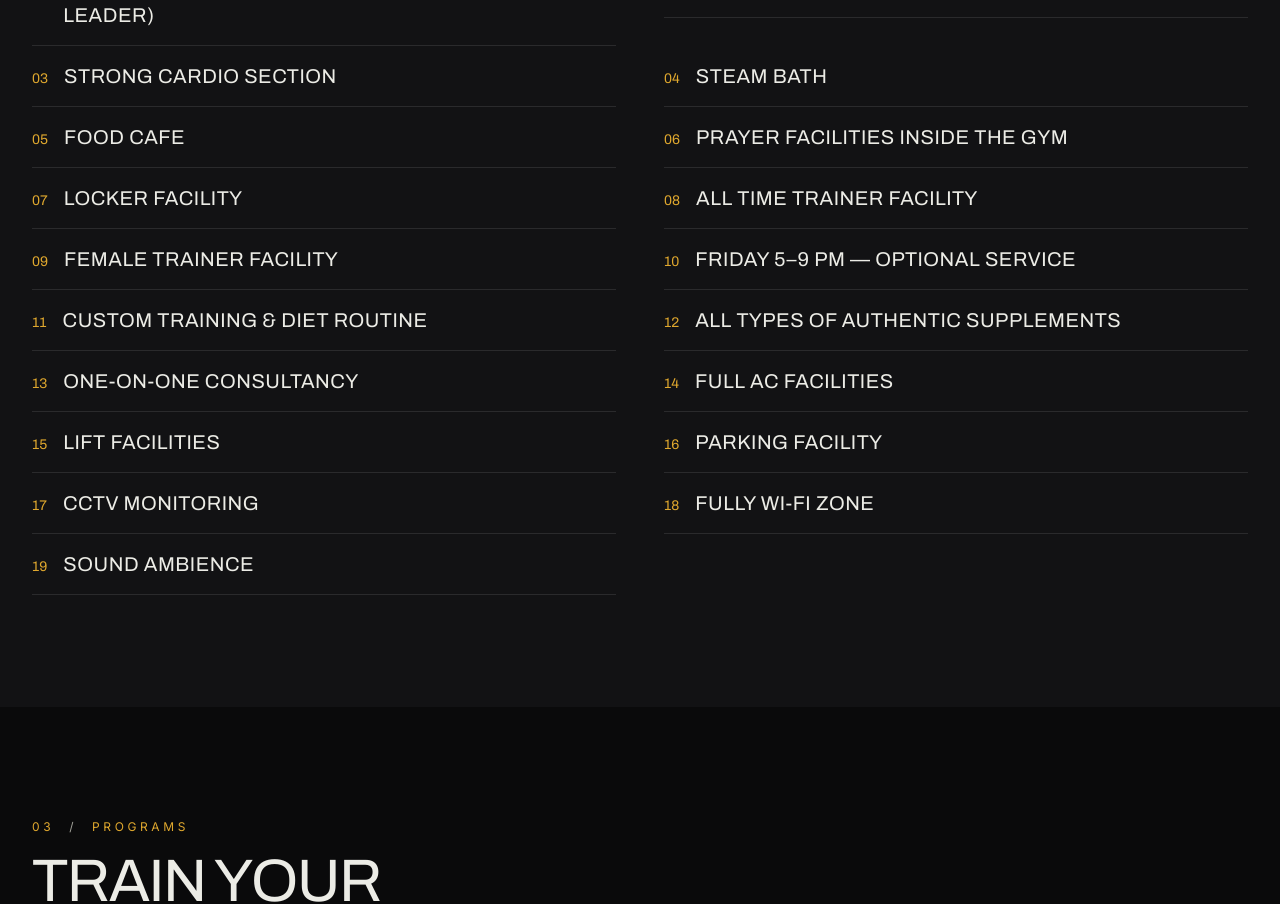
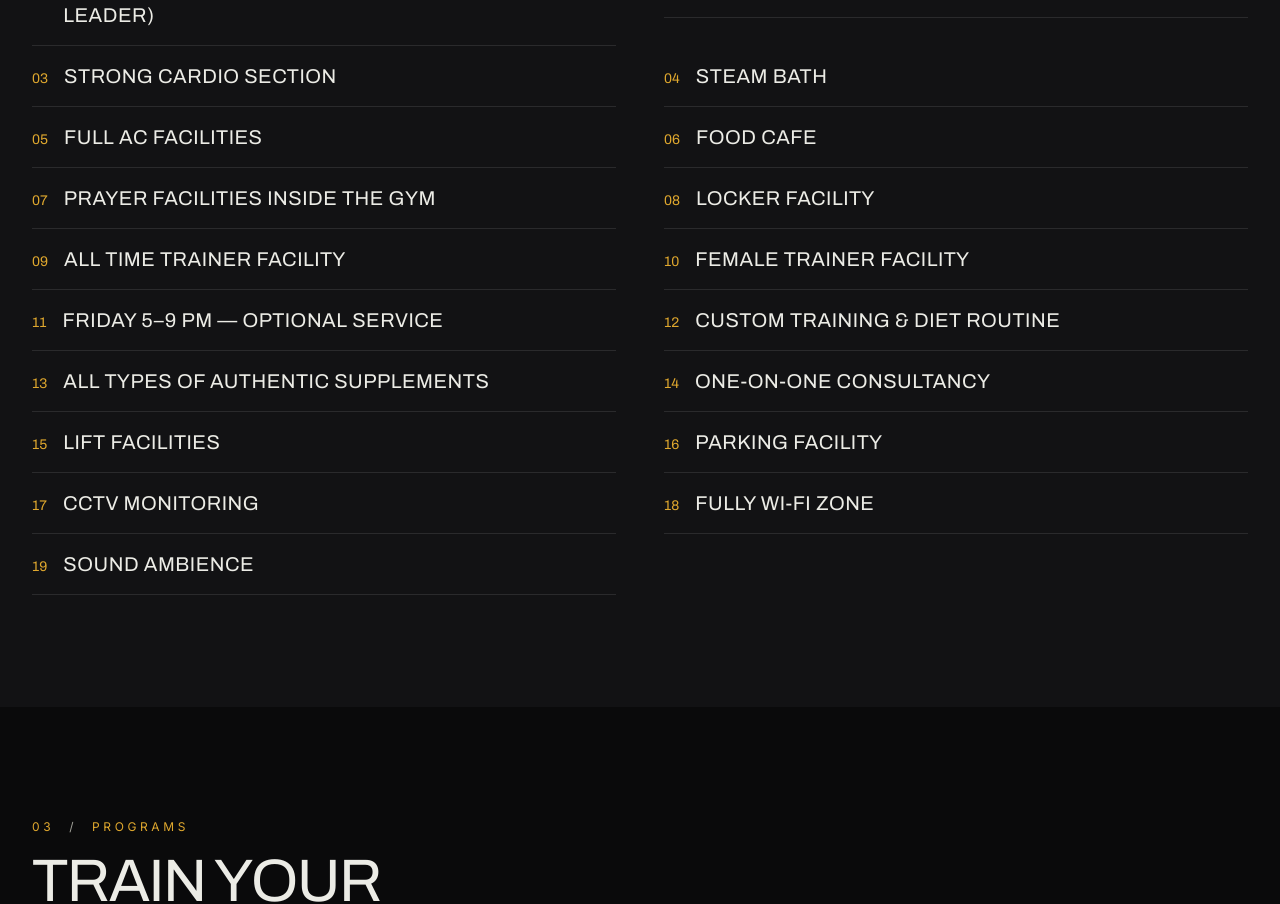
Before and after one commit to rafsaaanrakib/metro-flex-gym, a Next.js app: page / in a window 1280 px wide. Shown: the part 2109-3013 px from the top of the page. Built offline with nearby package versions, Linux system fonts and the light colour scheme.

Commit message:
Metro Flex Gym — facilities: Full AC Facilities moved to #5
Items 1-4 unchanged; Full AC Facilities now sits at #5 so the
important amenities sit near the top. The rest keep their order.

```diff
--- a/app/page.tsx
+++ b/app/page.tsx
@@ -15,6 +15,7 @@ const FACILITIES = [
   'Big Space — 4,200 sq ft',
   'Strong Cardio Section',
   'Steam Bath',
+  'Full AC Facilities',
   'Food Cafe',
   'Prayer Facilities inside the Gym',
   'Locker Facility',
@@ -24,7 +25,6 @@ const FACILITIES = [
   'Custom Training & Diet Routine',
   'All Types of Authentic Supplements',
   'One-on-One Consultancy',
-  'Full AC Facilities',
   'Lift Facilities',
   'Parking Facility',
   'CCTV Monitoring',
```
